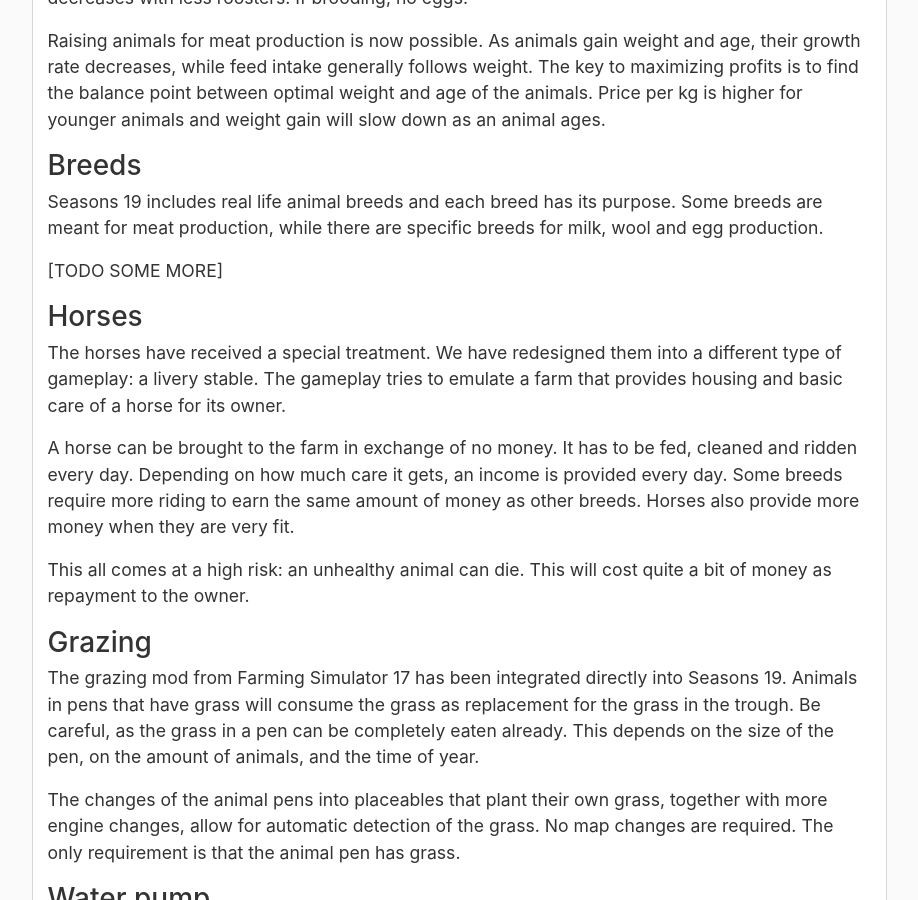
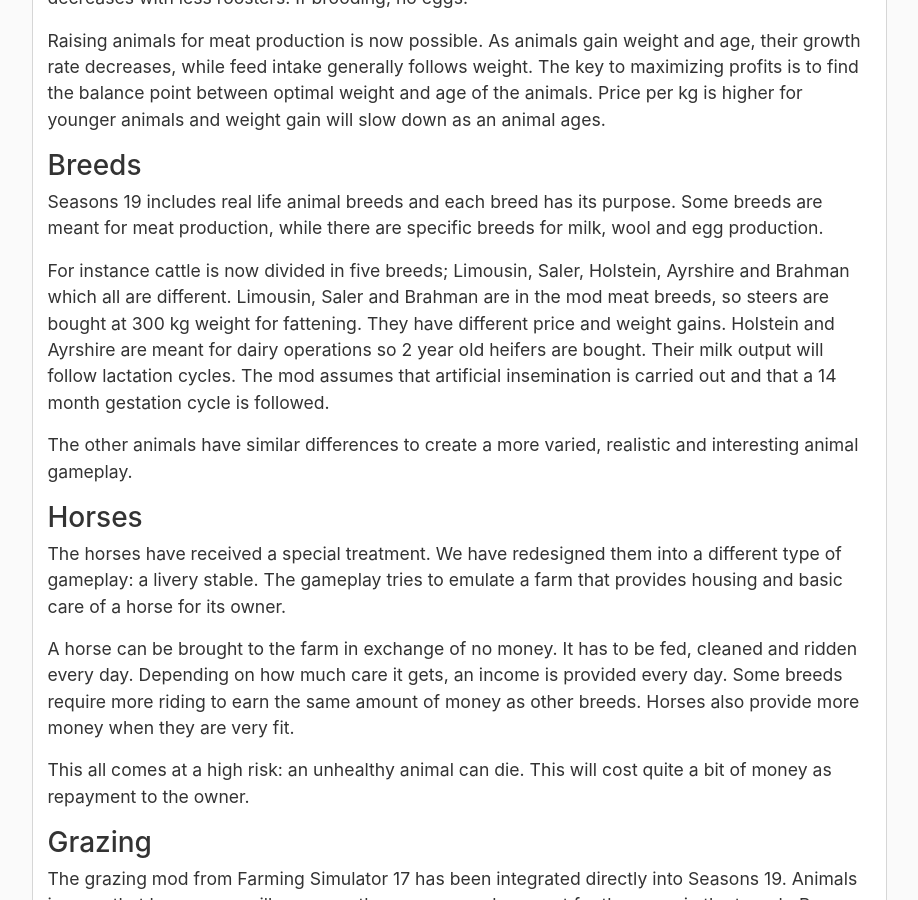
Before and after one commit to RealismusModding/realismusmodding.github.io, a Jekyll site: the page built from _posts/blog/2019-07-11-seasons19.md, in a window 1280 px wide and 900 px high, scrolled down 3226 px. Shown: the whole window, without its empty margins (181-1099 px from the left). Built offline with Jekyll 4.4.1, drawn with Linux system fonts in a browser that asks for light colours; comment, search, counter and statistics services are not loaded.

Commit message:
Added more breeds text to WhatsNew.

```diff
--- a/_posts/blog/2019-07-11-seasons19.md
+++ b/_posts/blog/2019-07-11-seasons19.md
@@ -108,7 +108,9 @@ Raising animals for meat production is now possible. As animals gain weight and
 
 Seasons 19 includes real life animal breeds and each breed has its purpose. Some breeds are meant for meat production, while there are specific breeds for milk, wool and egg production.
 
-[TODO SOME MORE]
+For instance cattle is now divided in five breeds; Limousin, Saler, Holstein, Ayrshire and Brahman which all are different. Limousin, Saler and Brahman are in the mod meat breeds, so steers are bought at 300 kg weight for fattening. They have different price and weight gains. Holstein and Ayrshire are meant for dairy operations so 2 year old heifers are bought. Their milk output will follow lactation cycles. The mod assumes that artificial insemination is carried out and that a 14 month gestation cycle is followed.
+
+The other animals have similar differences to create a more varied, realistic and interesting animal gameplay.
 
 ### Horses
 
```
